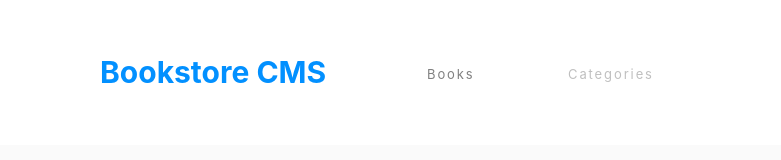
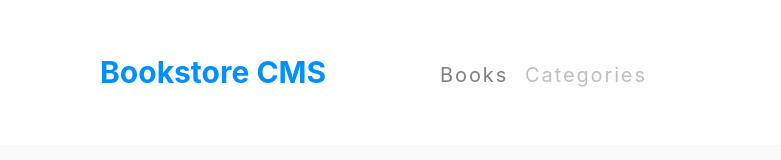
Before and after one commit to mariordgez/bookstore, a React (Create React App) app: page / in a window 1280 px wide. Shown: the top 160 px of the page, without its empty margins (0-781 px from the left). Built offline with nearby package versions, Linux system fonts and the light colour scheme; no server answers.

Commit message:
Made navbar links bigger

```diff
--- a/src/App.css
+++ b/src/App.css
@@ -71,8 +71,8 @@ a {
 .BOOKS {
   width: 3.688rem;
   height: 1rem;
-  margin: 1.125rem 2.563rem 0.688rem 0;
-  font-size: 0.813rem;
+  margin: 13px;
+  font-size: 1.25rem;
   font-weight: normal;
   font-stretch: normal;
   font-style: normal;
@@ -84,9 +84,9 @@ a {
 .CATEGORIES {
   width: 6.563rem;
   height: 1rem;
-  margin: 1.125rem 41.5rem 0.688rem 2.563rem;
+  margin: 13px;
   opacity: 0.5;
-  font-size: 0.813rem;
+  font-size: 1.25rem;
   font-weight: normal;
   font-stretch: normal;
   font-style: normal;
```
